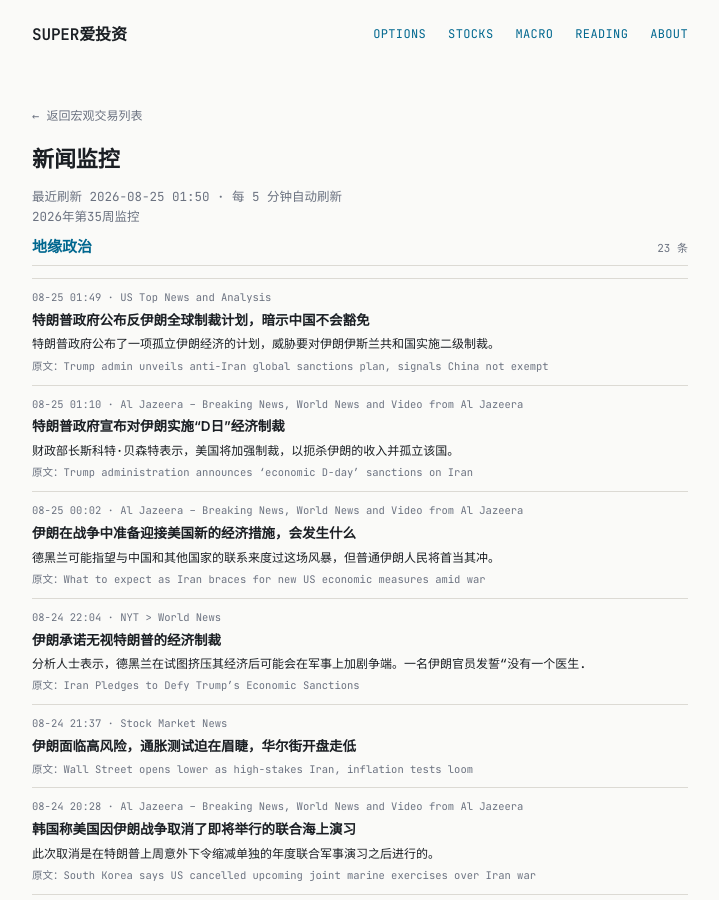
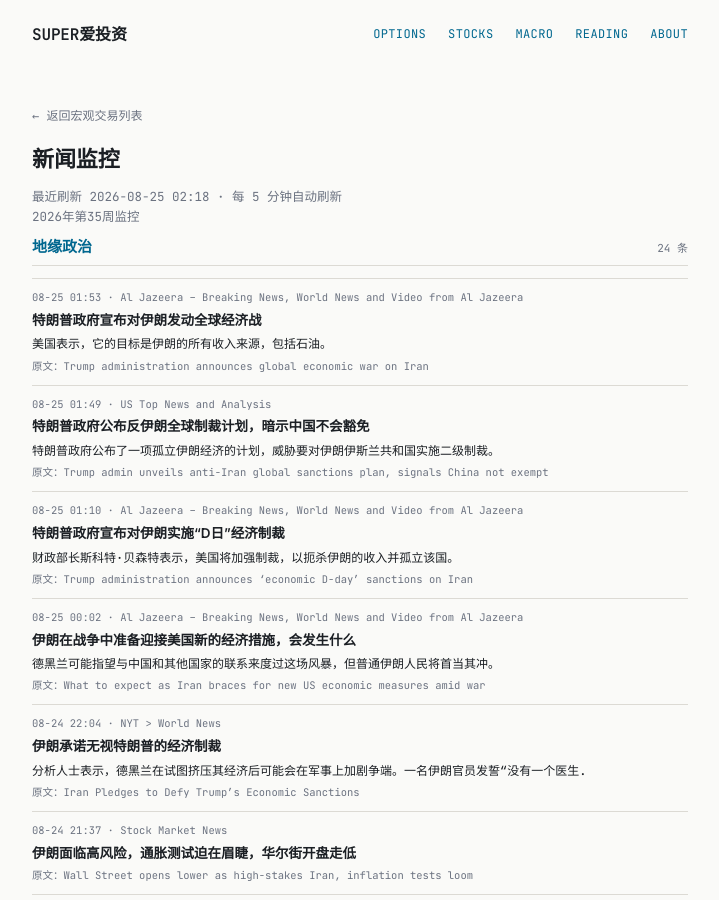
Before and after one commit to tang3super/tang3super.github.io, a Jekyll site: the page built from macro-trade/news-digest.md, in a window 1280 px wide and 900 px high. Shown: the whole window, without its empty margins (280-999 px from the left). Built offline with Jekyll 4.4.1, drawn with Linux system fonts in a browser that asks for light colours.

Commit message:
sync news-digest article

```diff
--- a/macro-trade/news-digest.md
+++ b/macro-trade/news-digest.md
@@ -5,11 +5,18 @@ title: 新闻监控
 date: '2026-08-25'
 summary: 2026年第35周监控
 week_label: 2026年第35周监控
-last_updated: 2026-08-25 01:50
+last_updated: 2026-08-25 02:18
 refresh_note: 每 5 分钟自动刷新
 topics:
 - name: 地缘政治
   items:
+  - title: Trump administration announces global economic war on Iran
+    summary: The US says it is targeting all of Iran’s sources of revenue, including oil.
+    link: https://www.aljazeera.com/video/newsfeed/2026/8/24/trump-administration-announces-global-economic-war-on-iran-2?traffic_source=rss
+    source: Al Jazeera – Breaking News, World News and Video from Al Jazeera
+    time: 08-25 01:53
+    title_zh: 特朗普政府宣布对伊朗发动全球经济战
+    summary_zh: 美国表示，它的目标是伊朗的所有收入来源，包括石油。
   - title: Trump admin unveils anti-Iran global sanctions plan, signals China not exempt
     summary: The Trump administration unveiled a plan to isolate Iran's economy by threatening to impose secondary sanctions on the Islamic Republic's "e…
     link: https://www.cnbc.com/2026/08/24/trump-iran-economy-sanctions-china-bessent.html
```
